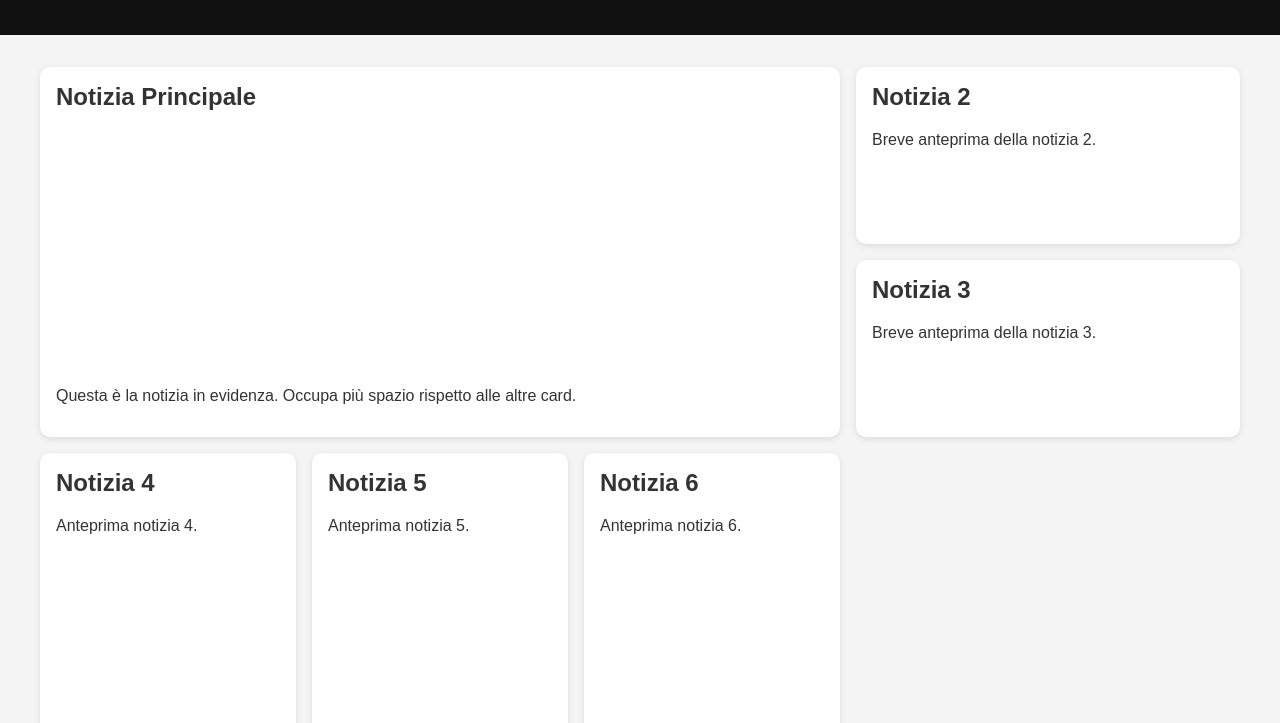
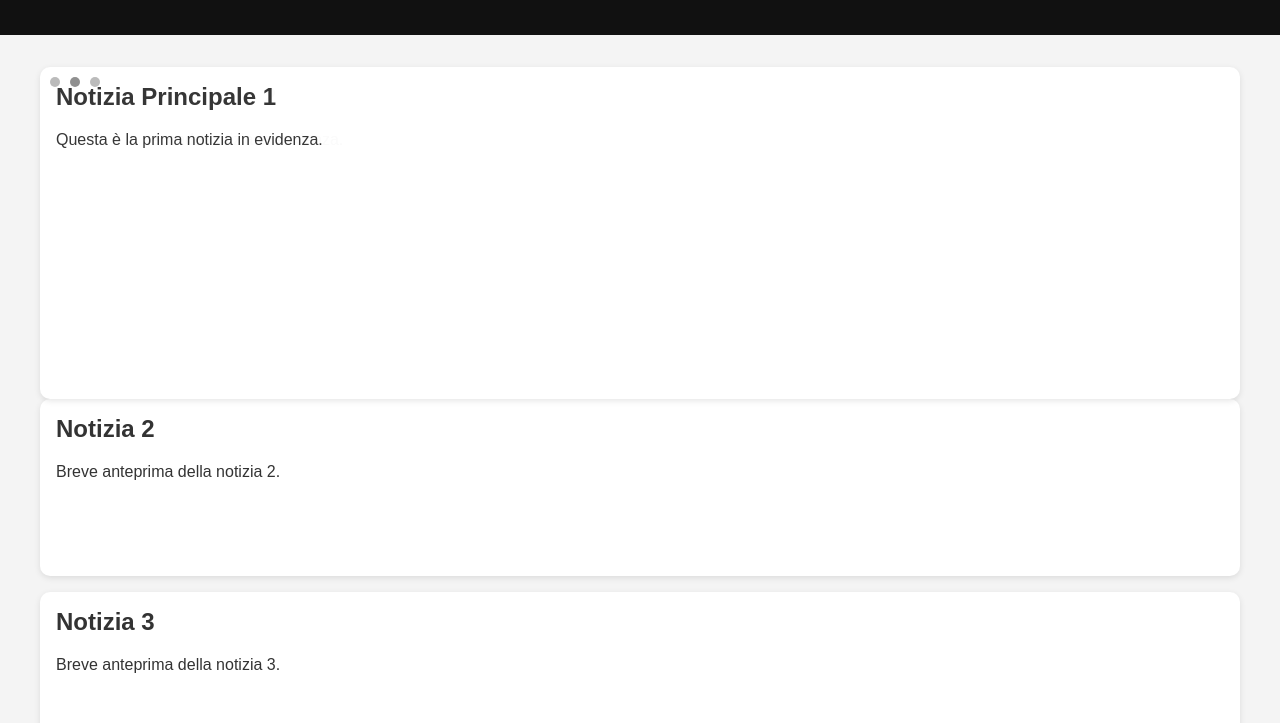
Before and after one commit to gilciccio94-lab/gilciccio94.github.io, a plain HTML site: page index.html in a window 1280 px wide. Shown: the part 77-800 px from the top of the page. Drawn offline with Linux system fonts and the light colour scheme.

Commit message:
Update index.html

```diff
--- a/index.html
+++ b/index.html
@@ -28,13 +28,7 @@
         gap: 1rem;
     }
 
-    /* Riga superiore */
-    .top-row {
-        display: flex;
-        gap: 1rem;
-        flex-wrap: wrap;
-    }
-
+    /* Slide container */
     .highlight-card {
         background-color: #fff;
         flex: 2;
@@ -45,6 +39,45 @@
         display: flex;
         flex-direction: column;
         justify-content: space-between;
+        position: relative;
+        overflow: hidden;
+    }
+
+    .slide {
+        position: absolute;
+        top: 0;
+        left: 0;
+        width: 100%;
+        height: 100%;
+        padding: 1rem;
+        opacity: 0;
+        transition: opacity 1s ease-in-out;
+    }
+
+    .slide.active {
+        opacity: 1;
+    }
+
+    /* Indicatori a pallini */
+    .dots {
+        position: absolute;
+        top: 10px;
+        left: 10px;
+        display: flex;
+        gap: 10px;
+    }
+
+    .dot {
+        width: 10px;
+        height: 10px;
+        border-radius: 50%;
+        background-color: #bbb;
+        cursor: pointer;
+        transition: background-color 0.3s;
+    }
+
+    .dot.active {
+        background-color: #717171;
     }
 
     .right-column {
@@ -67,14 +100,14 @@
     .bottom-row {
         display: flex;
         gap: 1rem;
-        width: 66.666%; /* stessa larghezza della notizia principale */
-        margin-left: 0; /* allineata a sinistra */
+        width: 66.666%;
+        margin-left: 0;
     }
 
     .square-card {
         background-color: #fff;
         flex: 1;
-        min-height: 250px; /* aumentata altezza */
+        min-height: 250px;
         border-radius: 10px;
         padding: 1rem;
         box-shadow: 0 2px 6px rgba(0,0,0,0.1);
@@ -111,12 +144,26 @@
 </header>
 
 <main>
-    <!-- Riga superiore: Highlight + colonna di due rettangoli -->
+    <!-- Riga superiore: Slide + colonna di due rettangoli -->
     <div class="top-row">
-        <div class="highlight-card">
-            <h2>Notizia Principale</h2>
-            <p>Questa è la notizia in evidenza. Occupa più spazio rispetto alle altre card.</p>
+        <div class="highlight-card" id="highlightCard">
+            <!-- Indicatori a pallini -->
+            <div class="dots" id="dots"></div>
+            <!-- Slides -->
+            <div class="slide active">
+                <h2>Notizia Principale 1</h2>
+                <p>Questa è la prima notizia in evidenza.</p>
+            </div>
+            <div class="slide">
+                <h2>Notizia Principale 2</h2>
+                <p>Questa è la seconda notizia in evidenza.</p>
+            </div>
+            <div class="slide">
+                <h2>Notizia Principale 3</h2>
+                <p>Questa è la terza notizia in evidenza.</p>
+            </div>
         </div>
+
         <div class="right-column">
             <div class="side-card">
                 <h2>Notizia 2</h2>
@@ -129,7 +176,7 @@
         </div>
     </div>
 
-    <!-- Riga inferiore: 3 quadrati sotto la notizia principale -->
+    <!-- Riga inferiore: 3 quadrati sotto la grande -->
     <div class="bottom-row">
         <div class="square-card">
             <h2>Notizia 4</h2>
@@ -146,5 +193,37 @@
     </div>
 </main>
 
+<script>
+    // Slide automatiche
+    const slides = document.querySelectorAll('.slide');
+    const dotsContainer = document.getElementById('dots');
+    let currentSlide = 0;
+
+    // Crea i pallini dinamicamente
+    slides.forEach((_, index) => {
+        const dot = document.createElement('span');
+        dot.classList.add('dot');
+        dot.addEventListener('click', () => showSlide(index));
+        dotsContainer.appendChild(dot);
+    });
+
+    const dots = document.querySelectorAll('.dot');
+
+    function showSlide(index) {
+        slides.forEach((slide, i) => {
+            slide.classList.toggle('active', i === index);
+            dots[i].classList.toggle('active', i === index);
+        });
+        currentSlide = index;
+    }
+
+    function nextSlide() {
+        currentSlide = (currentSlide + 1) % slides.length;
+        showSlide(currentSlide);
+    }
+
+    setInterval(nextSlide, 5000); // cambia slide ogni 5 secondi
+</script>
+
 </body>
 </html>
```
